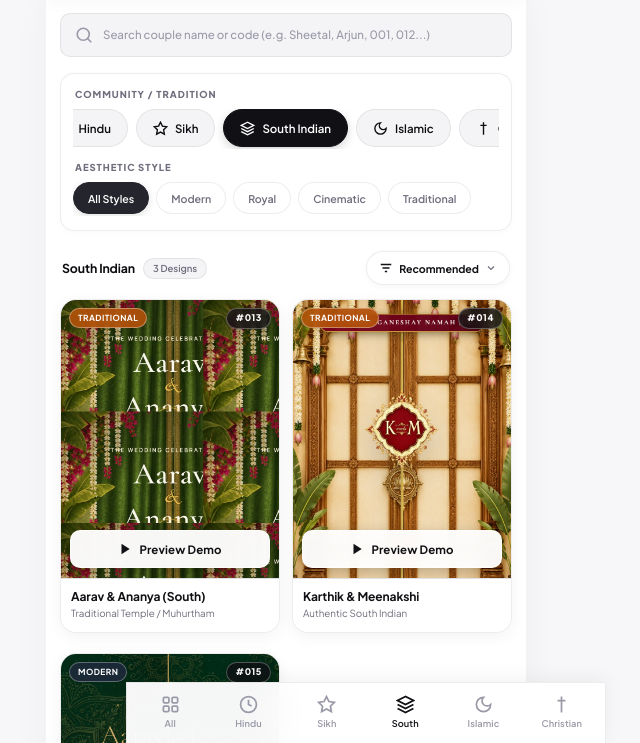
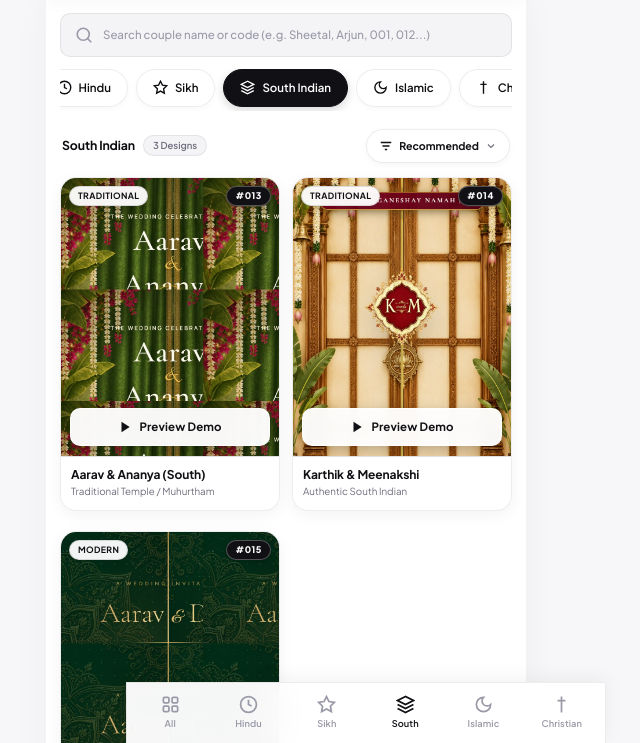
Before and after one commit to thejogendersingh/samples, a website: page index.html in a window 1280 px wide. Both pictures are taken after a click on the button "South Indian". Shown: the part 57-800 px from the top of the page, without its empty margins (354-994 px from the left). Drawn offline with nearby package versions, Linux system fonts and the light colour scheme; a web font is replaced by a local one.

Commit message:
Mix categories into single unboxed row, set white style badges with royal gold, and black code badges

```diff
--- a/app.js
+++ b/app.js
@@ -1,5 +1,5 @@
 // ==========================================================================
-// SAMPLES App Logic: Modal Preview, Search, Multi-Line Category & Code/Sort
+// SAMPLES App Logic: Modal Preview, Search, Mixed Categories & Sorting
 // ==========================================================================
 
 document.addEventListener('DOMContentLoaded', () => {
@@ -21,28 +21,25 @@ document.addEventListener('DOMContentLoaded', () => {
 
   const sampleCards = Array.from(document.querySelectorAll('.sample-card'));
   const categoryChips = document.querySelectorAll('.cat-chip');
-  const styleChips = document.querySelectorAll('.style-chip');
   const bottomTabs = document.querySelectorAll('.bottom-mobile-nav .nav-tab');
   const activeStyleLabel = document.getElementById('activeStyleLabel');
   const activeCount = document.getElementById('activeCount');
 
-  // Sort & Filter Dropdown Elements
+  // Sort Elements
   const sortFilterBtn = document.getElementById('sortFilterBtn');
   const sortDropdownMenu = document.getElementById('sortDropdownMenu');
   const sortLabel = document.getElementById('sortLabel');
   const sortOptions = document.querySelectorAll('.sort-option');
 
-  let currentCategory = 'all';
-  let currentStyle = 'all';
+  let currentFilter = 'all';
   let currentSort = 'recommended';
 
   // --------------------------------------------------------------------------
-  // Apply Unified Filters & Sorting (Category + Style + Search by Name/Code)
+  // Apply Unified Filters & Sorting (Mixed Categories + Search + Sort)
   // --------------------------------------------------------------------------
   function applyFiltersAndSort() {
     let visibleCount = 0;
     const rawQuery = searchInput.value.trim().toLowerCase();
-    // Allow searching "#001" or "001"
     const query = rawQuery.replace(/^#/, '');
 
     // Toggle clear button icon
@@ -60,16 +57,20 @@ document.addEventListener('DOMContentLoaded', () => {
       const cardName = (card.getAttribute('data-name') || '').toLowerCase();
       const cardTheme = (card.getAttribute('data-theme') || '').toLowerCase();
 
-      const matchesCategory = (currentCategory === 'all' || cardCategory === currentCategory);
-      const matchesStyle = (currentStyle === 'all' || cardStyle === currentStyle);
+      // Mixed Filter matches either Community or Style!
+      const matchesFilter = (currentFilter === 'all' ||
+                             cardCategory === currentFilter ||
+                             cardStyle === currentFilter);
+
       const matchesSearch = (!query ||
                              cardName.includes(query) ||
                              cardTheme.includes(query) ||
                              cardCategory.includes(query) ||
+                             cardStyle.includes(query) ||
                              cardCode.includes(query) ||
                              (`code ${cardCode}`).includes(query));
 
-      if (matchesCategory && matchesStyle && matchesSearch) {
+      if (matchesFilter && matchesSearch) {
         card.style.display = 'flex';
         visibleCount++;
       } else {
@@ -101,7 +102,6 @@ document.addEventListener('DOMContentLoaded', () => {
       } else if (currentSort === 'newest') {
         return isNewB - isNewA || orderA - orderB;
       } else {
-        // 'recommended'
         return orderA - orderB;
       }
     });
@@ -126,21 +126,20 @@ document.addEventListener('DOMContentLoaded', () => {
       activeStyleLabel.textContent = `Search: "${searchInput.value.trim()}"`;
       activeCount.textContent = `${visibleCount} Found`;
     } else {
-      const catMap = {
+      const labelMap = {
         'all': 'All Invitations',
         'hindu': 'Hindu Collection',
         'sikh': 'Sikh & Punjabi',
         'south-indian': 'South Indian',
         'islamic': 'Islamic Collection',
-        'christian': 'Christian Collection'
+        'christian': 'Christian Collection',
+        'royal': 'Royal Designs',
+        'modern': 'Modern Designs',
+        'cinematic': 'Cinematic Designs',
+        'traditional': 'Traditional Designs'
       };
 
-      let label = catMap[currentCategory] || 'Invitations';
-      if (currentStyle !== 'all') {
-        label += ` • ${currentStyle.charAt(0).toUpperCase() + currentStyle.slice(1)}`;
-      }
-
-      activeStyleLabel.textContent = label;
+      activeStyleLabel.textContent = labelMap[currentFilter] || `${currentFilter.charAt(0).toUpperCase() + currentFilter.slice(1)} Collection`;
       activeCount.textContent = `${visibleCount} Designs`;
     }
   }
@@ -160,27 +159,25 @@ document.addEventListener('DOMContentLoaded', () => {
   // Reset Empty State Event
   emptyResetBtn.addEventListener('click', () => {
     searchInput.value = '';
-    currentCategory = 'all';
-    currentStyle = 'all';
+    currentFilter = 'all';
     currentSort = 'recommended';
     syncCategoryUI('all');
-    syncStyleUI('all');
     syncSortUI('recommended');
     applyFiltersAndSort();
   });
 
   // --------------------------------------------------------------------------
-  // Community Category Selection (Line 1)
+  // Category Selection (Mixed Row)
   // --------------------------------------------------------------------------
-  function setCategoryFilter(category) {
-    currentCategory = category;
-    syncCategoryUI(category);
+  function setFilter(filterVal) {
+    currentFilter = filterVal;
+    syncCategoryUI(filterVal);
     applyFiltersAndSort();
   }
 
-  function syncCategoryUI(category) {
+  function syncCategoryUI(filterVal) {
     categoryChips.forEach(chip => {
-      if (chip.getAttribute('data-category') === category) {
+      if (chip.getAttribute('data-filter') === filterVal) {
         chip.classList.add('active');
         chip.scrollIntoView({ behavior: 'smooth', inline: 'center', block: 'nearest' });
       } else {
@@ -189,7 +186,7 @@ document.addEventListener('DOMContentLoaded', () => {
     });
 
     bottomTabs.forEach(tab => {
-      if (tab.getAttribute('data-category') === category) {
+      if (tab.getAttribute('data-filter') === filterVal) {
         tab.classList.add('active');
       } else {
         tab.classList.remove('active');
@@ -199,42 +196,16 @@ document.addEventListener('DOMContentLoaded', () => {
 
   categoryChips.forEach(chip => {
     chip.addEventListener('click', () => {
-      const cat = chip.getAttribute('data-category');
-      setCategoryFilter(cat);
+      const val = chip.getAttribute('data-filter');
+      setFilter(val);
     });
   });
 
   bottomTabs.forEach(tab => {
     tab.addEventListener('click', () => {
-      const cat = tab.getAttribute('data-category');
-      setCategoryFilter(cat);
+      const val = tab.getAttribute('data-filter');
+      setFilter(val);
       window.scrollTo({ top: 0, behavior: 'smooth' });
-    });
-  });
-
-  // --------------------------------------------------------------------------
-  // Aesthetic Style Selection (Line 2)
-  // --------------------------------------------------------------------------
-  function setStyleFilter(style) {
-    currentStyle = style;
-    syncStyleUI(style);
-    applyFiltersAndSort();
-  }
-
-  function syncStyleUI(style) {
-    styleChips.forEach(chip => {
-      if (chip.getAttribute('data-style') === style) {
-        chip.classList.add('active');
-      } else {
-        chip.classList.remove('active');
-      }
-    });
-  }
-
-  styleChips.forEach(chip => {
-    chip.addEventListener('click', () => {
-      const style = chip.getAttribute('data-style');
-      setStyleFilter(style);
     });
   });
 
@@ -267,7 +238,7 @@ document.addEventListener('DOMContentLoaded', () => {
       'recommended': 'Recommended',
       'popular': 'Most Popular',
       'newest': 'Newest Added',
-      'code-asc': 'Code #001-#020',
+      'code-asc': 'Code: 001-020',
       'name-asc': 'Name: A to Z'
     };
 
--- a/index.html
+++ b/index.html
@@ -15,7 +15,7 @@
 </head>
 <body>
 
-  <!-- Clean Top Sticky Navigation Bar (Isolated from Search & Categories) -->
+  <!-- Clean Top Sticky Navigation Bar -->
   <header class="top-nav" id="topNav">
     <div class="nav-container">
       <div class="logo">SAMPLES</div>
@@ -43,73 +43,63 @@
       </div>
     </section>
 
-    <!-- Categories in Separate Distinct Lines -->
-    <section class="categories-filter-section">
-
-      <!-- Line 1: Community Categories (Hindu, Sikh, South Indian, Islamic, Christian) -->
-      <div class="filter-row">
-        <div class="filter-row-header">
-          <span class="filter-row-label">Community / Tradition</span>
-        </div>
-        <div class="category-scroll-wrapper">
+    <!-- Mixed Categories & Styles in One Smooth Natural Row (No Outer Box, Free Layout) -->
+    <section class="category-scroll-wrapper">
       <nav class="category-scroll" id="categoryScroll">
-            <button class="cat-chip active" data-category="all">
+        <button class="cat-chip active" data-filter="all">
           <svg class="chip-svg" viewBox="0 0 24 24" fill="none" stroke="currentColor" stroke-width="2"><rect x="3" y="3" width="7" height="7" rx="1.5"></rect><rect x="14" y="3" width="7" height="7" rx="1.5"></rect><rect x="14" y="14" width="7" height="7" rx="1.5"></rect><rect x="3" y="14" width="7" height="7" rx="1.5"></rect></svg>
           All
         </button>
-            <button class="cat-chip" data-category="hindu">
+        <button class="cat-chip" data-filter="hindu">
           <svg class="chip-svg" viewBox="0 0 24 24" fill="none" stroke="currentColor" stroke-width="2"><circle cx="12" cy="12" r="10"></circle><path d="M12 6v6l4 2"></path></svg>
           Hindu
         </button>
-            <button class="cat-chip" data-category="sikh">
+        <button class="cat-chip" data-filter="sikh">
           <svg class="chip-svg" viewBox="0 0 24 24" fill="none" stroke="currentColor" stroke-width="2"><polygon points="12 2 15.09 8.26 22 9.27 17 14.14 18.18 21.02 12 17.77 5.82 21.02 7 14.14 2 9.27 8.91 8.26 12 2"></polygon></svg>
           Sikh
         </button>
-            <button class="cat-chip" data-category="south-indian">
+        <button class="cat-chip" data-filter="south-indian">
           <svg class="chip-svg" viewBox="0 0 24 24" fill="none" stroke="currentColor" stroke-width="2"><path d="M12 2L2 7l10 5 10-5-10-5z"></path><path d="M2 17l10 5 10-5"></path><path d="M2 12l10 5 10-5"></path></svg>
           South Indian
         </button>
-            <button class="cat-chip" data-category="islamic">
+        <button class="cat-chip" data-filter="islamic">
           <svg class="chip-svg" viewBox="0 0 24 24" fill="none" stroke="currentColor" stroke-width="2"><path d="M12 3a6 6 0 0 0 9 9 9 9 0 1 1-9-9Z"></path></svg>
           Islamic
         </button>
-            <button class="cat-chip" data-category="christian">
+        <button class="cat-chip" data-filter="christian">
           <svg class="chip-svg" viewBox="0 0 24 24" fill="none" stroke="currentColor" stroke-width="2"><path d="M12 2v20M7 7h10"></path></svg>
           Christian
         </button>
+        <button class="cat-chip" data-filter="royal">
+          <svg class="chip-svg" viewBox="0 0 24 24" fill="none" stroke="currentColor" stroke-width="2"><path d="M2 4l3 12h14l3-12-6 7-4-7-4 7-6-7zm3 16h14"></path></svg>
+          Royal
+        </button>
+        <button class="cat-chip" data-filter="modern">
+          <svg class="chip-svg" viewBox="0 0 24 24" fill="none" stroke="currentColor" stroke-width="2"><polygon points="12 2 15.09 8.26 22 9.27 17 14.14 18.18 21.02 12 17.77 5.82 21.02 7 14.14 2 9.27 8.91 8.26 12 2"></polygon></svg>
+          Modern
+        </button>
+        <button class="cat-chip" data-filter="cinematic">
+          <svg class="chip-svg" viewBox="0 0 24 24" fill="none" stroke="currentColor" stroke-width="2"><rect x="2" y="2" width="20" height="20" rx="2.18" ry="2.18"></rect><line x1="7" y1="2" x2="7" y2="22"></line><line x1="17" y1="2" x2="17" y2="22"></line><line x1="2" y1="12" x2="22" y2="12"></line><line x1="2" y1="7" x2="7" y2="7"></line><line x1="2" y1="17" x2="7" y2="17"></line><line x1="17" y1="17" x2="22" y2="17"></line><line x1="17" y1="7" x2="22" y2="7"></line></svg>
+          Cinematic
+        </button>
+        <button class="cat-chip" data-filter="traditional">
+          <svg class="chip-svg" viewBox="0 0 24 24" fill="none" stroke="currentColor" stroke-width="2"><path d="M4 19.5A2.5 2.5 0 0 1 6.5 17H20"></path><path d="M6.5 2H20v20H6.5A2.5 2.5 0 0 1 4 19.5v-15A2.5 2.5 0 0 1 6.5 2z"></path></svg>
+          Traditional
+        </button>
       </nav>
-        </div>
-      </div>
-
-      <!-- Line 2: Aesthetic Styles (Modern, Royal, Cinematic, Traditional) -->
-      <div class="filter-row" style="margin-top: 12px;">
-        <div class="filter-row-header">
-          <span class="filter-row-label">Aesthetic Style</span>
-        </div>
-        <div class="style-filter-wrapper">
-          <nav class="style-filter-scroll" id="styleScroll">
-            <button class="style-chip active" data-style="all">All Styles</button>
-            <button class="style-chip" data-style="modern">Modern</button>
-            <button class="style-chip" data-style="royal">Royal</button>
-            <button class="style-chip" data-style="cinematic">Cinematic</button>
-            <button class="style-chip" data-style="traditional">Traditional</button>
-          </nav>
-        </div>
-      </div>
-
     </section>
 
-    <!-- Catalog Meta Bar with Right-Side Filter & Sort -->
+    <!-- Catalog Meta Bar with Right-Side Sort Dropdown -->
     <div class="catalog-meta">
       <div class="meta-left">
         <span class="active-style-label" id="activeStyleLabel">All Invitations</span>
         <span class="active-style-count" id="activeCount">20 Designs</span>
       </div>
 
-      <!-- Right-Side Interactive Sort & Filter Dropdown -->
+      <!-- Right-Side Interactive Sort Dropdown -->
       <div class="meta-right">
         <div class="sort-filter-wrapper">
-          <button type="button" class="sort-filter-btn" id="sortFilterBtn" aria-expanded="false" aria-haspopup="listbox" title="Sort & Filter by Popularity, Code, Name">
+          <button type="button" class="sort-filter-btn" id="sortFilterBtn" aria-expanded="false" aria-haspopup="listbox" title="Sort Invitations">
             <svg class="sort-icon" viewBox="0 0 24 24" fill="none" stroke="currentColor" stroke-width="2.2"><path d="M3 6h18M6 12h12M10 18h4"></path></svg>
             <span id="sortLabel">Recommended</span>
             <svg class="chevron-icon" viewBox="0 0 24 24" fill="none" stroke="currentColor" stroke-width="2.2"><polyline points="6 9 12 15 18 9"></polyline></svg>
@@ -589,27 +579,27 @@
 
   <!-- Bottom Mobile Navigation Bar (Quick Community Jump) -->
   <nav class="bottom-mobile-nav" id="bottomNav">
-    <button class="nav-tab active" data-category="all">
+    <button class="nav-tab active" data-filter="all">
       <svg class="nav-icon" viewBox="0 0 24 24" fill="none" stroke="currentColor" stroke-width="2"><rect x="3" y="3" width="7" height="7" rx="1.5"></rect><rect x="14" y="3" width="7" height="7" rx="1.5"></rect><rect x="14" y="14" width="7" height="7" rx="1.5"></rect><rect x="3" y="14" width="7" height="7" rx="1.5"></rect></svg>
       <span>All</span>
     </button>
-    <button class="nav-tab" data-category="hindu">
+    <button class="nav-tab" data-filter="hindu">
       <svg class="nav-icon" viewBox="0 0 24 24" fill="none" stroke="currentColor" stroke-width="2"><circle cx="12" cy="12" r="10"></circle><path d="M12 6v6l4 2"></path></svg>
       <span>Hindu</span>
     </button>
-    <button class="nav-tab" data-category="sikh">
+    <button class="nav-tab" data-filter="sikh">
       <svg class="nav-icon" viewBox="0 0 24 24" fill="none" stroke="currentColor" stroke-width="2"><polygon points="12 2 15.09 8.26 22 9.27 17 14.14 18.18 21.02 12 17.77 5.82 21.02 7 14.14 2 9.27 8.91 8.26 12 2"></polygon></svg>
       <span>Sikh</span>
     </button>
-    <button class="nav-tab" data-category="south-indian">
+    <button class="nav-tab" data-filter="south-indian">
       <svg class="nav-icon" viewBox="0 0 24 24" fill="none" stroke="currentColor" stroke-width="2"><path d="M12 2L2 7l10 5 10-5-10-5z"></path><path d="M2 17l10 5 10-5"></path><path d="M2 12l10 5 10-5"></path></svg>
       <span>South</span>
     </button>
-    <button class="nav-tab" data-category="islamic">
+    <button class="nav-tab" data-filter="islamic">
       <svg class="nav-icon" viewBox="0 0 24 24" fill="none" stroke="currentColor" stroke-width="2"><path d="M12 3a6 6 0 0 0 9 9 9 9 0 1 1-9-9Z"></path></svg>
       <span>Islamic</span>
     </button>
-    <button class="nav-tab" data-category="christian">
+    <button class="nav-tab" data-filter="christian">
       <svg class="nav-icon" viewBox="0 0 24 24" fill="none" stroke="currentColor" stroke-width="2"><path d="M12 2v20M7 7h10"></path></svg>
       <span>Christian</span>
     </button>
--- a/style.css
+++ b/style.css
@@ -62,7 +62,7 @@ body {
 }
 
 /* ==========================================================================
-   Top Sticky Navigation Bar (Isolated Clean Header)
+   Top Sticky Navigation Bar (Clean Minimal Header)
    ========================================================================== */
 .top-nav {
   position: sticky;
@@ -136,7 +136,7 @@ body {
    Standalone Search Section (Completely Separated from Navbar)
    ========================================================================== */
 .search-section {
-  margin-bottom: 16px;
+  margin-bottom: 12px;
 }
 
 .search-input-box {
@@ -203,42 +203,11 @@ body {
 }
 
 /* ==========================================================================
-   Categories in Distinct Separate Lines
+   Mixed Category Chips (Free Flowing, No Enclosing Box Container)
    ========================================================================== */
-.categories-filter-section {
-  background: #ffffff;
-  border: 1px solid var(--border-subtle);
-  border-radius: var(--radius-md);
-  padding: 14px 12px;
-  margin-bottom: 18px;
-  box-shadow: 0 2px 10px rgba(0, 0, 0, 0.02);
-}
-
-.filter-row {
-  display: flex;
-  flex-direction: column;
-  gap: 8px;
-}
-
-.filter-row-header {
-  display: flex;
-  align-items: center;
-  justify-content: space-between;
-  padding: 0 2px;
-}
-
-.filter-row-label {
-  font-size: 0.68rem;
-  font-weight: 800;
-  letter-spacing: 0.1em;
-  text-transform: uppercase;
-  color: var(--text-muted);
-}
-
-.category-scroll-wrapper,
-.style-filter-wrapper {
+.category-scroll-wrapper {
   overflow: hidden;
-  margin: 0 -4px;
+  margin: 0 -4px 16px;
   padding: 0 4px;
 }
 
@@ -248,18 +217,17 @@ body {
   overflow-x: auto;
   scrollbar-width: none;
   -ms-overflow-style: none;
-  padding-bottom: 2px;
+  padding-bottom: 4px;
 }
 
-.category-scroll::-webkit-scrollbar,
-.style-filter-scroll::-webkit-scrollbar {
+.category-scroll::-webkit-scrollbar {
   display: none;
 }
 
-/* Larger, Touch-Friendly Category Button */
+/* Touch-Friendly Category Button */
 .cat-chip {
   flex-shrink: 0;
-  background: var(--bg-subtle);
+  background: #ffffff;
   border: 1px solid var(--border-subtle);
   color: var(--text-main);
   font-size: 0.82rem;
@@ -273,6 +241,7 @@ body {
   align-items: center;
   gap: 7px;
   font-family: var(--font-main);
+  box-shadow: 0 2px 6px rgba(0, 0, 0, 0.03);
 }
 
 .chip-svg {
@@ -287,43 +256,6 @@ body {
   color: #ffffff;
   border-color: var(--accent-black);
   box-shadow: 0 3px 10px rgba(0, 0, 0, 0.16);
-}
-
-/* Line 2: Style Filter Scroll */
-.style-filter-scroll {
-  display: flex;
-  gap: 7px;
-  overflow-x: auto;
-  scrollbar-width: none;
-  -ms-overflow-style: none;
-  padding-bottom: 2px;
-}
-
-.style-chip {
-  flex-shrink: 0;
-  background: #ffffff;
-  border: 1px solid var(--border-subtle);
-  color: var(--text-muted);
-  font-size: 0.76rem;
-  font-weight: 600;
-  padding: 6px 14px;
-  height: 32px;
-  border-radius: var(--radius-full);
-  cursor: pointer;
-  transition: var(--transition);
-  font-family: var(--font-main);
-}
-
-.style-chip:hover {
-  color: var(--text-main);
-  border-color: rgba(0, 0, 0, 0.2);
-}
-
-.style-chip.active {
-  background: #25252e;
-  color: #ffffff;
-  border-color: #25252e;
-  box-shadow: 0 2px 8px rgba(0, 0, 0, 0.12);
 }
 
 /* ==========================================================================
@@ -422,7 +354,7 @@ body {
   position: absolute;
   top: calc(100% + 6px);
   right: 0;
-  width: 230px;
+  width: 210px;
   background: #ffffff;
   border: 1px solid var(--border-subtle);
   border-radius: var(--radius-md);
@@ -554,7 +486,7 @@ body {
 }
 
 /* ==========================================================================
-   Sample Card Design (Photography + Play Preview + Price Tag)
+   Sample Card Design (Photography + Play Preview + Code Badge)
    ========================================================================== */
 .sample-card {
   background: #ffffff;
@@ -604,47 +536,49 @@ body {
   transform: scale(1.04);
 }
 
-/* Style Badge Pill on Top Left */
+/* ==========================================================================
+   Style Badges: WHITE Color For Traditional, Modern, Cinematic & ROYAL Color
+   ========================================================================== */
 .style-badge {
   position: absolute;
   top: 8px;
   left: 8px;
-  font-size: 0.6rem;
+  font-size: 0.62rem;
   font-weight: 700;
-  letter-spacing: 0.05em;
+  letter-spacing: 0.04em;
   padding: 3px 8px;
   border-radius: var(--radius-full);
   text-transform: uppercase;
   backdrop-filter: blur(8px);
   -webkit-backdrop-filter: blur(8px);
-  color: #ffffff;
-  background: rgba(0, 0, 0, 0.6);
-  border: 1px solid rgba(255, 255, 255, 0.25);
+  /* Pure Crisp White Background for Traditional, Modern, Cinematic */
+  background: rgba(255, 255, 255, 0.94);
+  color: var(--accent-black);
+  border: 1px solid rgba(0, 0, 0, 0.12);
+  box-shadow: 0 2px 6px rgba(0, 0, 0, 0.1);
   z-index: 2;
 }
 
+/* Royal Badge: Luxury Royal Gold */
 .style-badge.royal {
-  background: rgba(194, 155, 78, 0.92);
+  background: #c29b4e;
   border-color: rgba(255, 255, 255, 0.4);
   color: #ffffff;
+  box-shadow: 0 2px 8px rgba(194, 155, 78, 0.4);
 }
 
-.style-badge.modern {
-  background: rgba(30, 41, 59, 0.88);
-  border-color: rgba(255, 255, 255, 0.3);
+/* Traditional, Modern, Cinematic explicitly styled in clean white box */
+.style-badge.traditional,
+.style-badge.modern,
+.style-badge.cinematic {
+  background: rgba(255, 255, 255, 0.95);
+  color: var(--accent-black);
+  border: 1px solid rgba(0, 0, 0, 0.12);
 }
 
-.style-badge.cinematic {
-  background: rgba(124, 58, 237, 0.88);
-  border-color: rgba(255, 255, 255, 0.35);
-}
-
-.style-badge.traditional {
-  background: rgba(180, 83, 9, 0.88);
-  border-color: rgba(255, 255, 255, 0.35);
-}
-
-/* Template Code Badge on Top Right (e.g. #001, #002) */
+/* ==========================================================================
+   Template Code Badge: BLACK Color (#001, #002...)
+   ========================================================================== */
 .template-code-badge {
   position: absolute;
   top: 8px;
@@ -656,8 +590,8 @@ body {
   border-radius: var(--radius-full);
   backdrop-filter: blur(8px);
   -webkit-backdrop-filter: blur(8px);
+  background: #111115;
   color: #ffffff;
-  background: rgba(17, 17, 21, 0.78);
   border: 1px solid rgba(255, 255, 255, 0.28);
   z-index: 2;
   font-family: var(--font-main);
```
Lines whose indentation alone changed are shown as unchanged.
